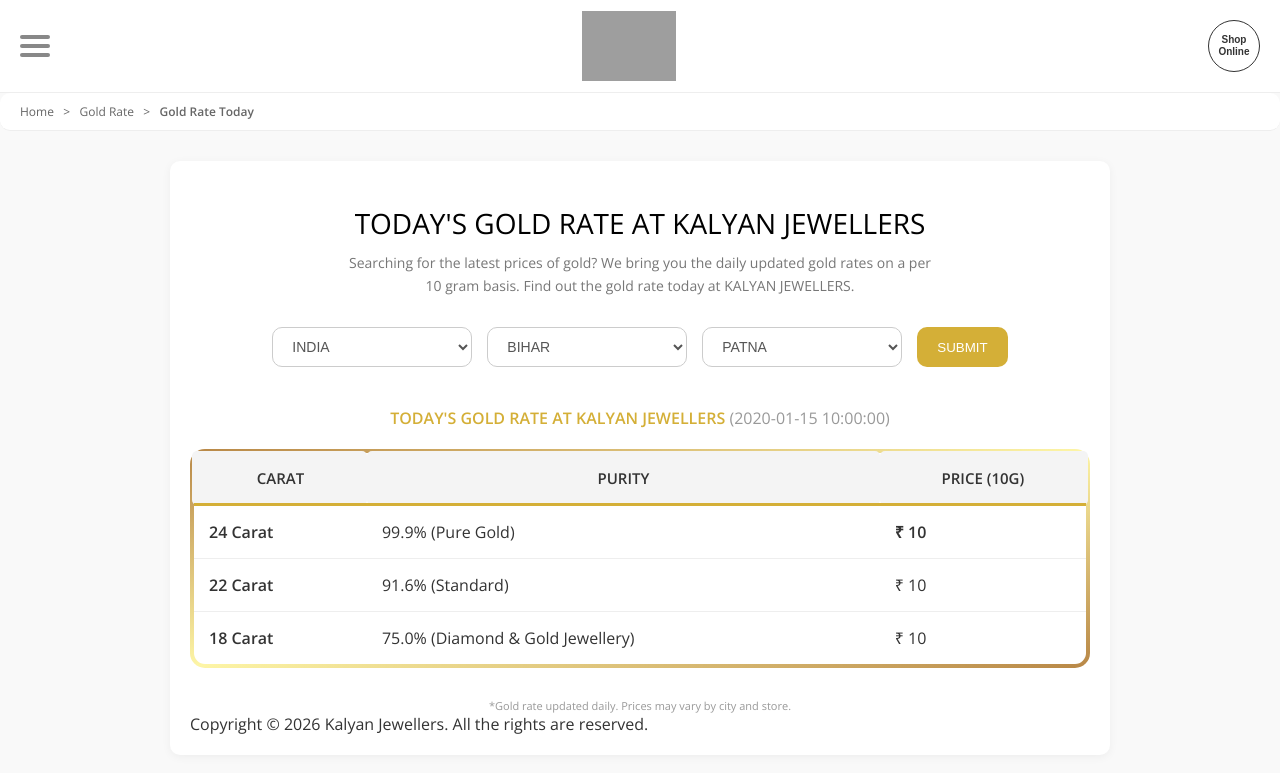
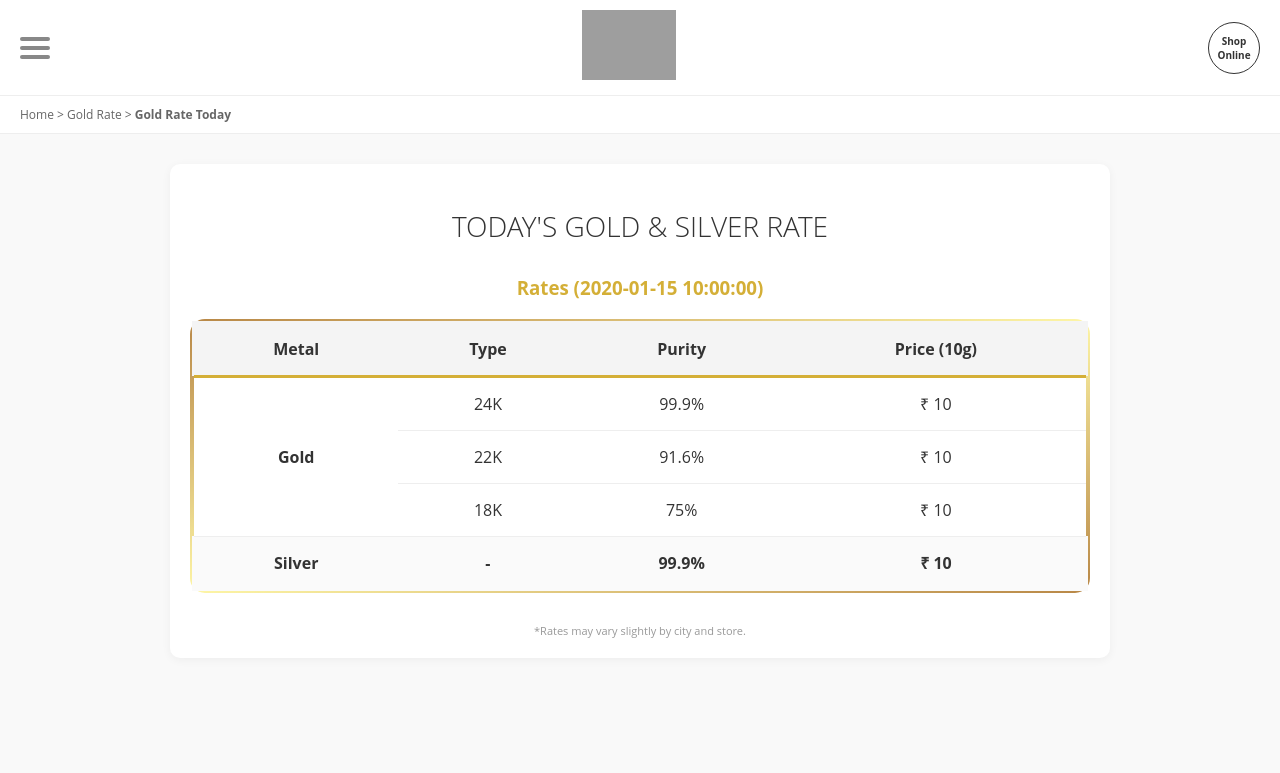
Before and after one commit to yashkrx/gold-rate-app, a Flask app: template templates/index.html in a window 1280 px wide. Shown: the top 773 px of the page. Run offline with Flask 3, Linux system fonts and the light colour scheme; the template is opened without the code that fills it: most values are stand-ins (such as "Sample title", 1, 10 or a date in 2020); grey boxes are pictures that could not be loaded.

Commit message:
Refactor index.html for gold and silver rates display
Updated the HTML structure and styling for the gold and silver rates page, including a new breadcrumb and improved layout.

```diff
--- a/templates/index.html
+++ b/templates/index.html
@@ -5,113 +5,67 @@
      crossorigin="anonymous"></script>
     <meta charset="UTF-8">
     <meta name="viewport" content="width=device-width, initial-scale=1.0">
-    <title> Kalyan Jewellers | Gold Rate | Live Prices </title>
+    <title> Kalyan Jewellers | Gold & Silver Rate | Live Prices </title>
+
     <style>
-
         body {
             font-family: 'Open Sans', sans-serif;
             background-color: #f9f9f9;
             margin: 0;
             padding: 0;
             color: #333;
-
         }
 
-    /*
-        .header {
-            background-color: #000;
-            padding: 15px 0;
-            text-align: center;
-            border-bottom: 3px solid #d4af37;
-        }
-        .header h1 {
-            color: #d4af37;
-            margin: 0;
-            font-family: 'Playfair Display', serif;
-            letter-spacing: 2px;
-            font-size: 24px;
-            text-transform: uppercase;
-            border-radius: 10px;
-        }        */
         .site-header {
             display: flex;
-    justify-content: space-between; /* Pushes items to Left, Center, Right */
-    align-items: center;            /* Vertically centers them */
+            justify-content: space-between;
+            align-items: center;
             padding: 10px 20px;
             background-color: #fff;
-    border-bottom: 1px solid #eee; /* Optional: adds a subtle separator */
-    font-family: Arial, sans-serif;
+            border-bottom: 1px solid #eee;
         }
 
-  /* 2. Left: Hamburger Menu */
         .menu-icon {
             display: flex;
             flex-direction: column;
-    gap: 5px; /* Space between lines */
+            gap: 5px;
             cursor: pointer;
             width: 30px;
         }
 
         .menu-icon span {
-    display: block;
             height: 4px;
-    background-color: #888; /* The gray color from your photo */
+            background-color: #888;
             border-radius: 2px;
         }
 
-  /* 3. Center: Logo */
         .logo-container img {
-    height: 70px; /* Adjust this based on your actual logo size */
-    width: auto;
-    display: block;
+            height: 70px;
         }
 
-  /* 4. Right: Shop Online Button */
         .shop-btn {
             display: flex;
-    flex-direction: column;
             justify-content: center;
             align-items: center;
             width: 50px;
             height: 50px;
             border: 1px solid #333;
-    border-radius: 50%; /* Makes it a perfect circle */
+            border-radius: 50%;
             text-decoration: none;
             color: #333;
             font-size: 10px;
             font-weight: bold;
             text-align: center;
-    line-height: 1.2;
         }
 
-  .shop-btn:hover {
-    background-color: #f9f9f9;
-  }
-   .my-logo {
-    width: 170px; /* Adjust this to your preferred size */
-    height: auto; /* Keeps the aspect ratio correct */
-    display: block; /* Removes extra space below the image */
-}
-
-/* Optional: If you want the rounded gold border on the LOGO itself */
-.logo-container {
-    display: inline-block; /* Wraps tightly around the logo */
-     /* Metallic Gold */
-    /* Makes it a circle */
-    padding: 1px; /* Space between logo and border */
-}
-
-        /* ADDED NEW CODE TILL BREADCRUMB  */
         .breadcrumb {
             background-color: #fff;
             padding: 10px 20px;
             font-size: 12px;
             color: #666;
             border-bottom: 1px solid #eee;
-            border-radius: 10px;
         }
 
-        /* MAIN CONTAINER */
         .container {
             max-width: 900px;
             margin: 30px auto;
@@ -121,143 +75,93 @@
             border-radius: 10px;
         }
 
-        /* TITLE SECTION */
         .page-title {
             text-align: center;
             margin-bottom: 30px;
         }
+
         .page-title h2 {
             font-size: 28px;
             font-weight: 300;
-            color: #000;
-            margin-bottom: 10px;
             text-transform: uppercase;
         }
-        .page-title p {
-            color: #777;
-            font-size: 14px;
-            max-width: 600px;
-            margin: 0 auto;
-            line-height: 1.6;
-        }
 
-        /* FILTERS (Mock Dropdowns) */
         .filters {
             display: flex;
             justify-content: center;
             gap: 15px;
             margin-bottom: 40px;
             flex-wrap: wrap;
+        }
+
+        .select-box {
+            padding: 10px;
+            width: 180px;
+            border: 1px solid #ccc;
             border-radius: 10px;
         }
-        .select-box {
-            padding: 10px 15px;
-            width: 200px;
-            border: 1px solid #ccc;
-            background-color: #fff;
-            color: #555;
-            font-size: 14px;
-            border-radius: 10px; /* Square edges like the original site */
-        }
 
-        /* RATES TABLE */
         .rates-table {
             width: 100%;
             border-collapse: collapse;
-            margin-top: 20px;
             border: 4px solid transparent;
-
-  /* 2. Set the curve */
             border-radius: 15px;
-
-  /* 3. The Magic: Two backgrounds.
-     - The first is the color of the INSIDE of your box (e.g., white or black).
-     - The second is the Gold Gradient. */
             background-image: linear-gradient(white, white),
                               linear-gradient(to bottom right, #b88746, #fdf5a6, #b88746);
-
-  /* 4. Tell the browser to paint the first layer inside the padding,
-     and the second layer across the whole border area */
             background-origin: border-box;
             background-clip: padding-box, border-box;
         }
 
         .rates-table th {
             background-color: #f4f4f4;
-            color: #333;
-            font-weight: 600;
             padding: 15px;
-            text-align: center;
             border-bottom: 3px solid #d4af37;
-            text-transform: uppercase;
-            font-size: 15px;
-            border-radius: 5px;
+        }
 
-        }
         .rates-table td {
             padding: 15px;
             border-bottom: 1px solid #eee;
-            color: #333;
-            font-size: 16px;
+            text-align: center;
+        }
 
+        .silver-row {
+            background-color: #fafafa;
+            font-weight: bold;
         }
-        .price-up { color: green; }
-        .price-down { color: red; }
 
-        /* DISCLAIMER */
         .disclaimer {
             margin-top: 30px;
             font-size: 11px;
             color: #999;
             text-align: center;
-            border-radius: 10px;
-        }
-        . copyright {
-            margin-top: 30px;
-            font-size: 25px;
-            color: #d4af37;
-            text-align: center;
-            border-radius: 10px;
         }
 
-        /* ERROR MESSAGE */
         .error-bar {
             background-color: #ffe6e6;
             color: #d8000c;
             padding: 10px;
             text-align: center;
             margin-bottom: 10px;
-            font-size: 14px;
         }
     </style>
-    <link href="https://fonts.googleapis.com/css2?family=Open+Sans:wght@400;600&family=Playfair+Display:wght@700&display=swap" rel="stylesheet">
 </head>
+
 <body>
+
 <header class="site-header">
-
     <div class="menu-icon">
-      <span></span>
-      <span></span>
-      <span></span>
+        <span></span><span></span><span></span>
     </div>
 
     <div class="logo-container">
-    <img src="https://www.kalyanjewellers.net/images/kalyan_logo.svg" alt="Company Logo" class="my-logo">
+        <img src="https://www.kalyanjewellers.net/images/kalyan_logo.svg">
     </div>
 
+    <a href="#" class="shop-btn">Shop<br>Online</a>
+</header>
 
-    <a href="#" class="shop-btn">
-      Shop<br>Online
-    </a>
-
-    </header>
-    <!--
-    <div class="header">
-        <h1>KALYAN JEWELLERS </h1>
-    </div>
--->
 <div class="breadcrumb">
-        Home &nbsp; > &nbsp; Gold Rate &nbsp; > &nbsp; <strong>Gold Rate Today</strong>
+    Home > Gold Rate > <strong>Gold Rate Today</strong>
 </div>
 
 <div class="container">
@@ -267,73 +171,61 @@
     {% endif %}
 
     <div class="page-title">
-            <h2>Today's Gold Rate at KALYAN JEWELLERS</h2>
-            <p>Searching for the latest prices of gold? We bring you the daily updated gold rates on a per 10 gram basis. Find out the gold rate today at KALYAN JEWELLERS.</p>
+        <h2>Today's Gold & Silver Rate</h2>
     </div>
 
-        <div class="filters">
-            <select class="select-box">
-                <option>INDIA</option>
-            </select>
-            <select class="select-box">
-                <option>BIHAR</option>
-
-            </select>
-            <select class="select-box">
-                <option>PATNA</option>
-                <option>GAYA</option>
-                <option>BHAGALPUR</option>
-                <option>HATWA</option>
-                <option>PURNEA</option>
-                <option>BANKA</option>
-                <option>ARRAH</option>
-
-            </select>
-            <button style="background-color: #d4af37; color:#fff ; border: none; padding: 10px 20px; cursor: pointer; border-radius: 10px;">SUBMIT</button>
-        </div>
-
-        <h3 style="text-align: center; font-size: 16px; margin-top: 30px; color: #d4af37;">
-            TODAY'S GOLD RATE AT KALYAN JEWELLERS <span style="color: #999; font-weight: normal;">({{ data.date }})</span>
+    <h3 style="text-align:center; color:#d4af37;">
+        Rates ({{ data.date }})
     </h3>
 
     {% if data %}
     <table class="rates-table">
         <thead>
             <tr>
-                    <th>Carat</th>
+                <th>Metal</th>
+                <th>Type</th>
                 <th>Purity</th>
                 <th>Price (10g)</th>
             </tr>
         </thead>
+
         <tbody>
+            <!-- GOLD -->
             <tr>
-                    <td><strong>24 Carat</strong></td>
-                    <td>99.9% (Pure Gold)</td>
-                    <td style="font-weight: bold;">₹ {{ data.price_24k }}</td>
+                <td rowspan="3"><strong>Gold</strong></td>
+                <td>24K</td>
+                <td>99.9%</td>
+                <td>₹ {{ data.price_24k }}</td>
             </tr>
             <tr>
-                    <td><strong>22 Carat</strong></td>
-                    <td>91.6% (Standard)</td>
+                <td>22K</td>
+                <td>91.6%</td>
                 <td>₹ {{ data.price_22k }}</td>
             </tr>
             <tr>
-                    <td><strong>18 Carat</strong></td>
-                    <td>75.0% (Diamond & Gold Jewellery)</td>
+                <td>18K</td>
+                <td>75%</td>
                 <td>₹ {{ data.price_18k }}</td>
+            </tr>
+
+            <!-- SILVER -->
+            <tr class="silver-row">
+                <td><strong>Silver</strong></td>
+                <td>-</td>
+                <td>99.9%</td>
+                <td>₹ {{ data.silver_price }}</td>
             </tr>
         </tbody>
     </table>
     {% else %}
-            <p style="text-align: center; padding: 20px;">Loading live rates...</p>
+        <p style="text-align:center;">Loading rates...</p>
     {% endif %}
 
     <div class="disclaimer">
-            *Gold rate updated daily. Prices may vary by city and store.
+        *Rates may vary slightly by city and store.
     </div>
-        <div class="copyright">
-            Copyright © 2026 Kalyan Jewellers. All the rights are reserved.  </div>
+
 </div>
 
 </body>
-
 </html>
```
Lines whose indentation alone changed are shown as unchanged.
